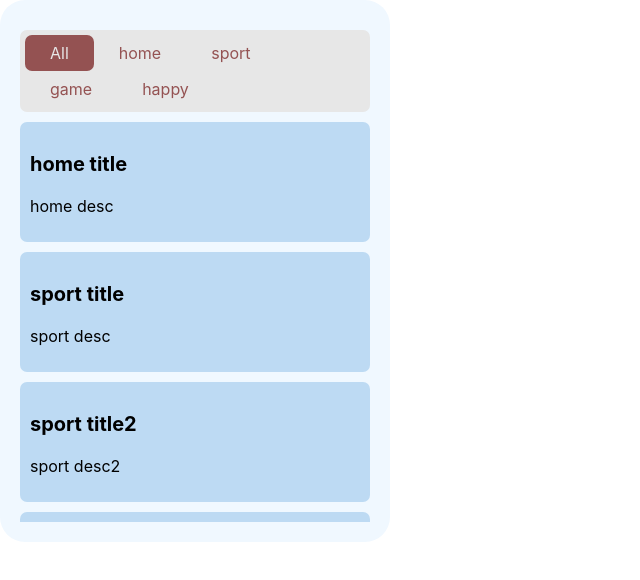
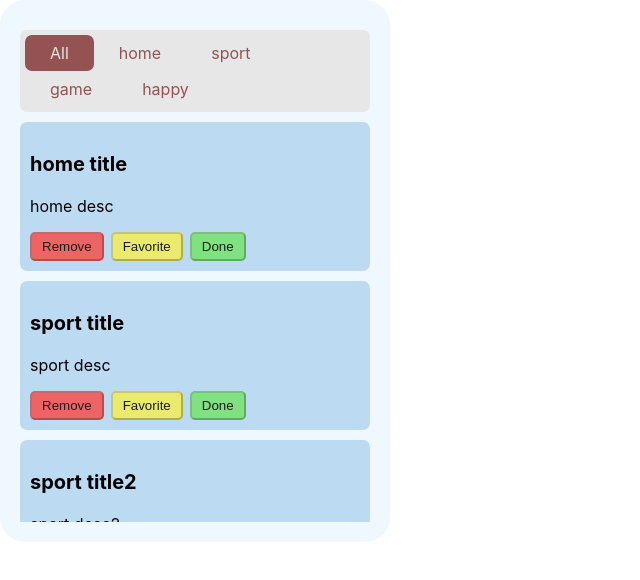
Before and after one commit to InnaMcGrane/bucket-list.react, a React (Create React App) app: page / in a window 1280 px wide. Shown: the top 580 px of the page, without its empty margins (0-640 px from the left). Built offline with nearby package versions, Linux system fonts and the light colour scheme.

Commit message:
finish Filter logic

```diff
--- a/src/components/BucketList/BucketList.jsx
+++ b/src/components/BucketList/BucketList.jsx
@@ -8,6 +8,19 @@ import { useEffect, useState, useMemo } from "react";
 function BucketList() {
   const [tasks, setTasks] = useState([]);
   const [curruntFilterCategory, setCurruntFilterCategory] = useState("All");
+
+  // продолжить посылать handler в filter
+  const curruntFilterCategoryHandler = (newCategory) => {
+    setCurruntFilterCategory(newCategory);
+  }
+
+  // 00^00^14
+
+  // useMemo(() => {return 1 + 1}, []);
+  // useMemo(() => {return 2 + 1}, [curruntFilterCategory]);
+  // useMemo(() => {return 2 + 2}, [tasks]);
+  // useMemo(() => {return 2 + 3}, [curruntFilterCategory, tasks]);
+  // useMemo(() => {return 5}, [timer]);
 
   useEffect(() => {
     setTasks([...data]);
@@ -40,7 +53,7 @@ function BucketList() {
     <div className={cn(styles["bucket-list"])}>
       <main className={cn(styles["bucket-list__main"])}>
         <div className={cn(styles["bucket-list__filter"])}>
-          <Filter categories={memoCategories} curruntFilterCategory={curruntFilterCategory} />
+          <Filter categories={memoCategories} curruntFilterCategory={curruntFilterCategory} handler={curruntFilterCategoryHandler} />
         </div>
         <div className={cn(styles["bucket-list__content"])}>{memoTasks}</div>
       </main>
--- a/src/components/Button/Button.jsx
+++ b/src/components/Button/Button.jsx
@@ -1,7 +1,9 @@
 import cn from "classnames";
+import styles from "./button.module.scss";
+
 function Button({ text, type, disabled, handler }) {
   return (
-    <button className="btn" disabled onClick={handler}>
+    <button className={cn(styles["btn"], styles[`btn--${type}`])} disabled onClick={handler}>
       {text}
     </button>
   );
--- a/src/components/Button/button.module.scss
+++ b/src/components/Button/button.module.scss
@@ -0,0 +1,18 @@
+.btn {
+  cursor: pointer;
+  padding: 5px 10px;
+  border-radius: 5px;
+  color: #1d1d1d;
+
+  &--remove {
+    background-color: rgb(238, 99, 99);
+  }
+
+  &--favorite {
+    background-color: rgb(234, 234, 109);
+  }
+
+  &--done {
+    background-color: rgb(127, 225, 127);
+  }
+}
--- a/src/components/Filter/Filter.jsx
+++ b/src/components/Filter/Filter.jsx
@@ -2,14 +2,12 @@ import FilterItem from "../FilterItem/FilterItem";
 import cn from "classnames";
 import styles from "./filter.module.scss";
 
-function Filter({categories, curruntFilterCategory}) {
+function Filter({ categories, curruntFilterCategory, handler }) {
   return (
     <div className={cn(styles["filter"])}>
-     {
-        categories.map((category, i) => {
-            return <FilterItem text={category} key={i} active={curruntFilterCategory === category ? true : false} />;
-        })
-     }
+      {categories.map((category, i) => {
+        return <FilterItem text={category} key={i} active={curruntFilterCategory === category ? true : false} handler={handler} />;
+      })}
     </div>
   );
 }
--- a/src/components/FilterItem/FilterItem.jsx
+++ b/src/components/FilterItem/FilterItem.jsx
@@ -1,7 +1,7 @@
 import cn from "classnames";
 import styles from "./filterItem.module.scss";
 
-function FilterItem({ active, text }) {
-  return <span className={cn(styles["filter-item"], active ? styles["filter-item--active"] : "")}>{text}</span>;
+function FilterItem({ active, text, handler }) {
+  return <span className={cn(styles["filter-item"], active ? styles["filter-item--active"] : "")} onClick={() => handler(text)}>{text}</span>;
 }
 export default FilterItem;
--- a/src/components/Task/Task.jsx
+++ b/src/components/Task/Task.jsx
@@ -1,11 +1,17 @@
 import cn from "classnames";
 import styles from "./task.module.scss"
+import Button from "../Button/Button";
 
 function Task({ title, desc }) {
   return (
     <article className={cn(styles["task"])}>
       <h3 className={cn(styles["task__title"])}>{title}</h3>
       <p className={cn(styles["task__desc"])}>{desc}</p>
+      <div className={cn(styles["task__control"])}>
+        <Button text="Remove" type="remove" handler={() => console.log("remove")} />
+        <Button text="Favorite" type="favorite" handler={() => console.log("favorite")} />
+        <Button text="Done" type="done" handler={() => console.log("done")} />
+      </div>
     </article>
   );
 }
--- a/src/components/Task/task.module.scss
+++ b/src/components/Task/task.module.scss
@@ -4,13 +4,12 @@
   border-radius: 7px;
 
   &__title {
-  font-size: 20px;
-  font-weight: bold;
+    font-size: 20px;
+    font-weight: bold;
+  }
+
+  &__control {
+    display: flex;
+    gap: 7px;
+  }
 }
-
-}
-
-// .task__title {
-//   font-size: 20px;
-//   font-weight: bold;
-// }
```
